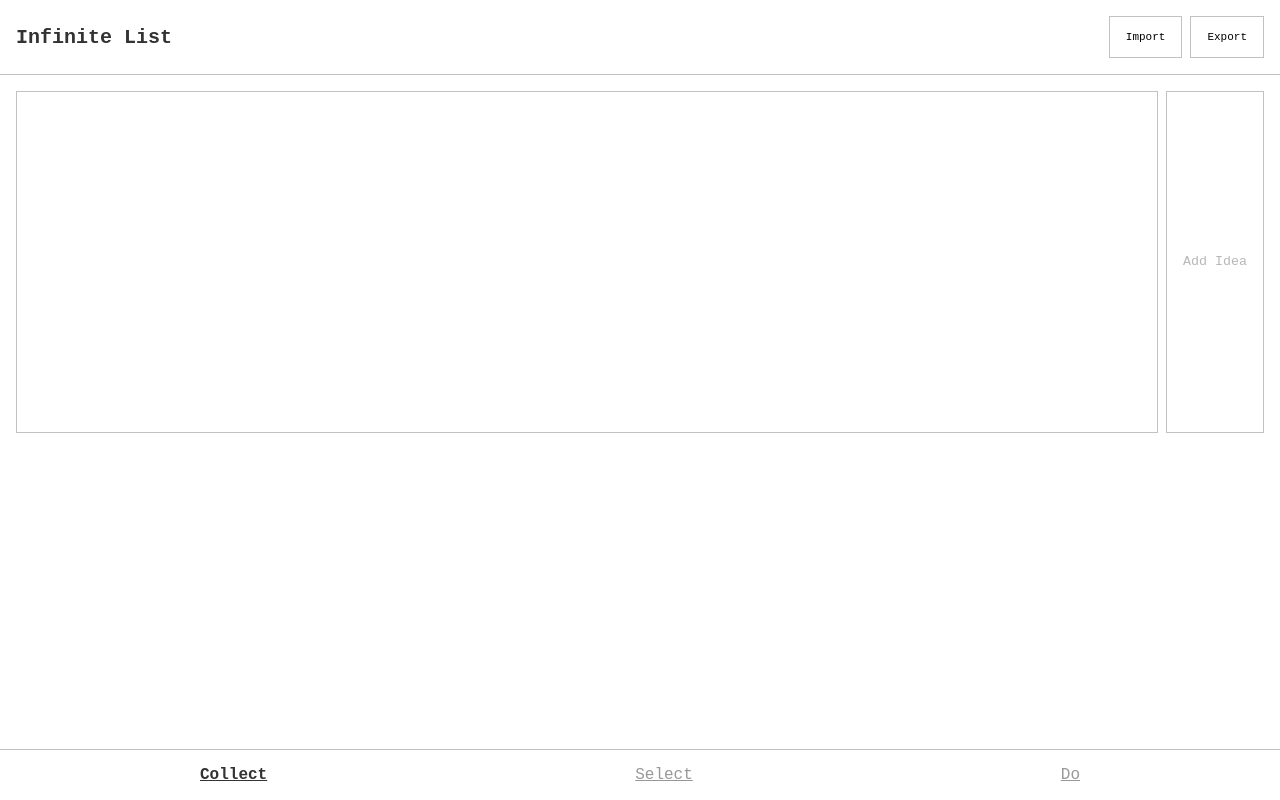
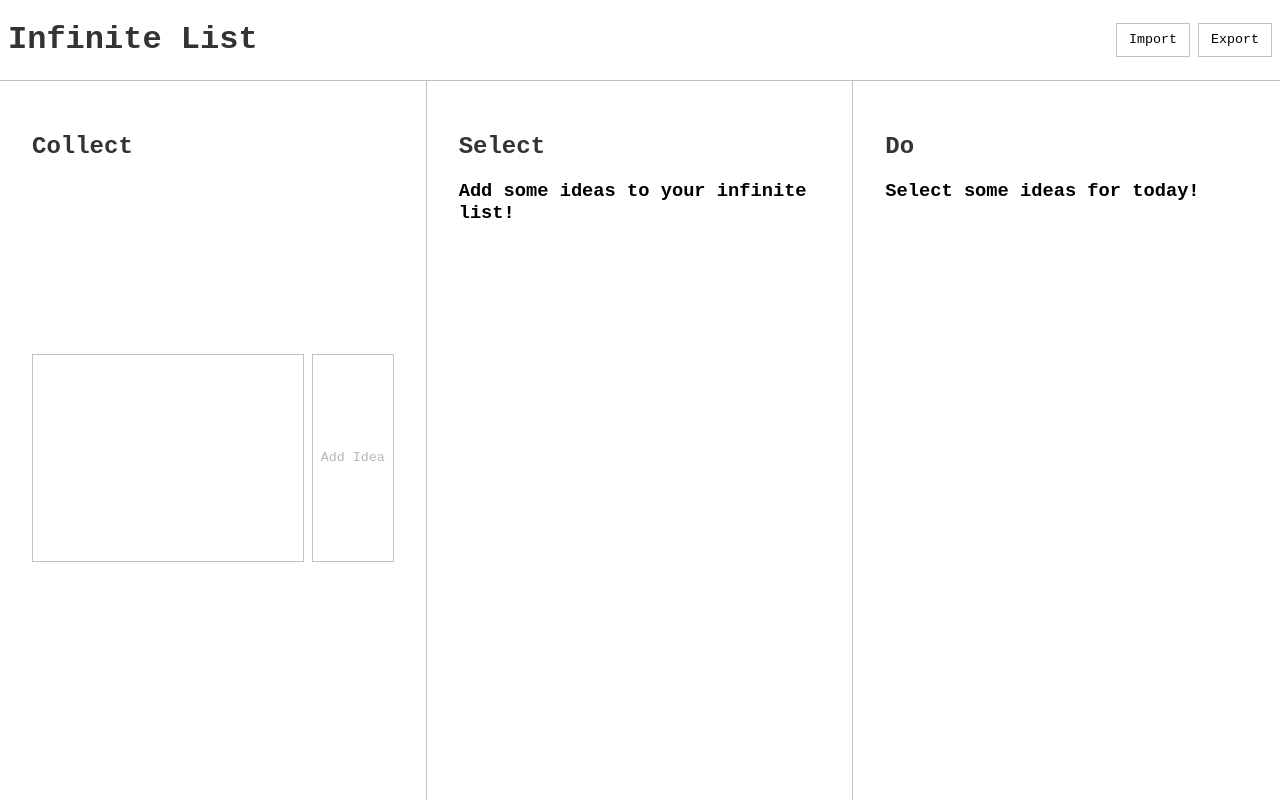
Before and after one commit to konradfritte/infinite-list, an Angular app: page / in a window 1280 px wide. Built offline with nearby package versions, Linux system fonts and the light colour scheme.

Commit message:
create-mobile-view | Add media queries to enable desktop view again

```diff
--- a/src/app/app.component.scss
+++ b/src/app/app.component.scss
@@ -6,7 +6,6 @@
     height: 100%;
 
     display: grid;
-
     grid-template-columns: 100%;
     grid-template-rows: max-content 1fr max-content;
 
@@ -14,12 +13,35 @@
         "header"
         "main"
         "nav";
+
+    @media screen and (min-width: 476px) {
+        height: 80%;
+        width: 390px;
+        left: 50%;
+        top: 50%;
+        transform: translate(-50%, -50%);
+        border: 2px solid $color-border;
+    }
+
+    @media screen and (min-width: 1200px) {
+        top: 0;
+        left: 0;
+        transform: unset;
+
+        width: 100%;
+        height: 100%;
+
+        border: none;
+    }
+}
+
+
+app-header {
+    border-bottom: 1px solid $color-border;
 }
 
 main {
     display: grid;
-
-    // grid-template-areas: "collect select review";
 
     grid-template-rows: 100%;
     grid-template-columns: 100%;
@@ -36,10 +58,43 @@ main {
 
         border: none;
     }
+
+    @media screen and (min-width: 1200px) {
+        grid-template-columns: repeat(3, 1fr);
+        grid-template-areas: "collect select review";
+
+        app-collect-section,
+        app-select-section,
+        app-review-section {
+
+            padding: 32px;
+
+            &.hidden {
+                display: grid;
+            }
+        }
+
+        app-collect-section,
+        app-select-section {
+            border-right: 1px solid $color-border;
+        }
+
+        app-collect-section {
+            grid-area: collect;
+        }
+
+        app-select-section {
+            grid-area: select;
+        }
+
+        app-review-section {
+            grid-area: review;
+        }
+    }
 }
 
 nav {
-    padding: 16px;
+    padding: 10px 16px;
 
     display: grid;
     grid-template-columns: repeat(3, max-content);
@@ -48,6 +103,8 @@ nav {
     border-top: 1px solid $color-border;
 
     a {
+        padding: 12px 16px;
+
         font-family: $font-family;
         color: $color-text;
 
@@ -58,25 +115,10 @@ nav {
             font-weight: bold;
         }
     }
+
+    @media screen and (min-width: 1200px) {
+        & {
+            display: none;
+        }
+    }
 }
-
-app-header {
-    border-bottom: 1px solid $color-border;
-}
-
-app-collect-section,
-app-select-section {
-    border-right: 1px solid $color-border;
-}
-
-app-collect-section {
-    // grid-area: collect;
-}
-
-app-select-section {
-    // grid-area: select;
-}
-
-app-review-section {
-    // grid-area: review;
-}
--- a/src/app/collect-section/collect-section.component.scss
+++ b/src/app/collect-section/collect-section.component.scss
@@ -24,6 +24,12 @@ form {
     input[type="submit"] {
         @include button();
     }
+
+    @media screen and (min-width: 1200px) {
+        & {
+            padding: unset;
+        }
+    }
 }
 
 ul {
@@ -34,7 +40,7 @@ ul {
     padding-left: 16px;
 
     li {
-        margin-bottom: 16px;
+        margin: 16px 0;
         border: 1px solid $color-border;
 
         div {
@@ -56,4 +62,24 @@ ul {
             opacity: 0.5;
         }
     }
+
+    @media screen and (min-width: 1200px) {
+        & {
+            height: 80%;
+
+            li {
+                margin: 8px 0;
+                border: unset;
+
+                div {
+                    padding: unset;
+                    display: unset;
+
+                    button {
+                        margin-left: 8px;
+                    }
+                }
+            }
+        }
+    }
 }
--- a/src/app/header/header.component.scss
+++ b/src/app/header/header.component.scss
@@ -8,6 +8,10 @@
     gap: 8px;
 
     align-items: center;
+
+    @media screen and (min-width: 1200px) {
+        padding: 0 8px;
+    }
 }
 
 h1 {
@@ -17,6 +21,13 @@ h1 {
     font-family: $font-family;
 
     font-size: 20px;
+
+    @media screen and (min-width:1200px) {
+        & {
+            font-size: revert;
+            margin: revert;
+        }
+    }
 }
 
 button,
@@ -24,9 +35,14 @@ input[type="submit"],
 label {
     @include button();
 
-    font-size: 11px;
+    line-height: 1rem;
 
-    line-height: 1rem;
+    @media screen and (min-width: 1200px) {
+
+        font-size: 13.33px;
+
+        padding: 8px 12px;
+    }
 }
 
 button {
@@ -69,6 +85,12 @@ dialog {
             overflow-y: auto;
         }
     }
+
+    @media screen and (min-width: 1200px) {
+        width: 50%;
+        height: 70%;
+        inset-block-start: revert;
+    }
 }
 
 .import {
--- a/src/app/review-section/review-section.component.scss
+++ b/src/app/review-section/review-section.component.scss
@@ -4,7 +4,9 @@
 :host {
     @include section();
 
-    padding-top: 16px;
+    @media screen and (min-width: 1200px) {
+        grid-template-rows: max-content 1fr;
+    }
 }
 
 ul {
@@ -17,7 +19,7 @@ ul {
     li {
         border: 1px solid $color-border;
 
-        margin-bottom: 16px;
+        margin: 16px 0;
 
         > div {
             padding: 12px 16px;
@@ -33,7 +35,6 @@ ul {
             row-gap: 8px;
 
             span {
-                font-weight: bold;
                 grid-area: todo;
             }
 
@@ -51,4 +52,29 @@ ul {
             }
         }
     }
+
+    @media screen and (min-width: 1200px) {
+        list-style: initial;
+        padding-left: 40px;
+
+        li {
+            border: unset;
+
+            margin: 8px 0;
+
+            div {
+                padding: unset;
+
+                grid-template-columns: 1fr max-content max-content;
+                grid-template-rows: auto;
+
+                grid-template-areas: "todo complete postpone";
+
+                button {
+                    height: max-content;
+                }
+            }
+        }
+
+    }
 }
--- a/src/app/select-section/select-section.component.scss
+++ b/src/app/select-section/select-section.component.scss
@@ -3,13 +3,18 @@
 :host {
     @include section();
 
-    padding: 16px;
+    @media screen and (min-width: 1200px) {
+        grid-template-rows: repeat(3, max-content);
+    }
 }
 
 div {
     height: 75%;
+    width: 75%;
+    padding: 16px;
+
     align-self: center;
-    padding: 16px;
+    justify-self: center;
 
     overflow: hidden;
 
@@ -43,7 +48,6 @@ div {
 
         font-family: $font-family;
         text-align: center;
-
     }
 
     button {
@@ -62,11 +66,14 @@ div {
             color: $color-background;
         }
     }
-}
 
-h3 {
-    align-self: center;
-    text-align: center;
+    @media screen and (min-width: 1200px) {
+
+        p,
+        h3 {
+            margin: revert;
+        }
+    }
 }
 
 ul {
@@ -76,4 +83,10 @@ ul {
     overflow: hidden;
 
     opacity: 0.5;
+
+    @media screen and (min-width:1200px) {
+        & {
+            display: block;
+        }
+    }
 }
--- a/src/styles.scss
+++ b/src/styles.scss
@@ -19,12 +19,14 @@ $font-family: "Courier New", Courier, monospace;
     &:hover {
         background-color: $color-border;
     }
+
+    @media screen and (min-width: 1200px) {
+        padding: 4px 8px;
+    }
 }
 
 @mixin section {
     display: grid;
-    gap: 16px;
-
     grid-template-columns: 100%;
 
     * {
@@ -37,17 +39,46 @@ $font-family: "Courier New", Courier, monospace;
         display: none;
     }
 
+    > h3 {
+        align-self: center;
+        text-align: center;
+
+        margin: 0 16px;
+
+        @media screen and (min-width: 1200px) {
+            align-self: unset;
+            text-align: unset;
+
+            margin: 0;
+        }
+    }
+
     ul {
         margin: 0;
         padding-right: 16px;
 
         li {
-            padding: 8px 0;
-
             &:last-of-type {
                 margin-bottom: 16px;
             }
         }
+    }
+
+    @media screen and (min-width: 1200px) {
+        & {
+            h2 {
+                display: block;
+            }
+
+            ul {
+                padding: unset;
+                list-style: unset;
+
+                margin-top: 32px;
+                padding-left: 40px;
+            }
+        }
+
     }
 }
 
```
